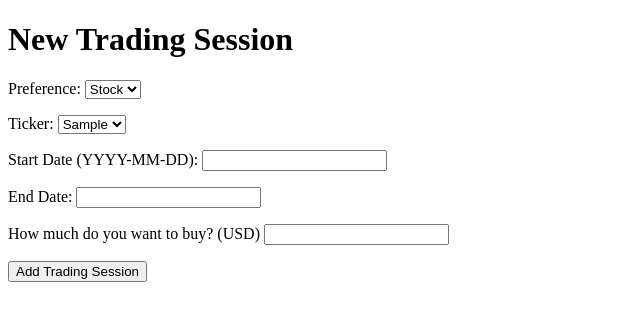
After one commit to yaodan-zhang/trading-system, a Flask app: page /ts/user/1/new_trading_session in a window 1280 px wide. The commit adds this page. Shown: the top 321 px of the page, without its empty margins (0-640 px from the left). Run offline with Flask 3, Linux system fonts and the light colour scheme; tables that the repository leaves empty hold one stand-in row (values such as "Sample post").

Commit message:
Modify: 1. TradingSystem.sql: - UsersTradingSession: underlyingID using VARCHAR(255) instead of 10 - Portfolio: change AssetAllocation to Weight - *Result: removed constraints (YOU CAN ADD BACK)
2. Add files:
- home.html
- portfolio/html
- trading_sessions.html
- new_trading_session.html
- trading_session_result.html
- error.html: used for error messages.

3. app.py:
Implemented the user interactions with database, keeping all records up-to-date after deleting.
*I marked the result calculation part **NEED TO CHANGE** *

4. utils.py:
Change as you need.

```diff
--- a/application/app.py
+++ b/application/app.py
@@ -1,64 +1,30 @@
 from flask import Flask, request, url_for, redirect, render_template
 from utils import process_raw_price, plot_price_with_alphas
 import matplotlib
+import utils
 matplotlib.use('Agg')
 
 # Connect to the Trading System database
 import mysql.connector
 DB_Connection = mysql.connector.connect(
     # Modify the parameters to match your local machine.
-    user = 'teammate',
-    password = 'mpcs53001',
-    host = '127.0.0.1',
+    host="localhost",
+    user="root",
+    password="20001016",
     database="TradingSystem"
     )
 cursorObject = DB_Connection.cursor()
 
 app = Flask(__name__)
+
+@app.route('/')
+def index():
+    return redirect(url_for('home'))
+
 # Trading system home page
 @app.route('/ts/home/')
 def home():
     return render_template('home.html')
-
-# User log in page.
-@app.route('/ts/login', methods=['GET', 'POST'])
-def login():
-    if request.method == 'POST':
-        # Get user email from POST request
-        user_email = request.form['email']
-
-        # Extract user id from database using user email.
-        #  optional: add error handling if user doesn't exist.
-        # TO DO
-        uID = 0
-
-        return redirect(url_for('user',user_id = uID))
-    # show the form before it was submitted
-    return render_template('login.html')
-
-# User's home page after login, displaying all his hitorical trading sessions.
-@app.route('/ts/user/<user_id>')
-def user(user_id):
-    # Extract user's trading sessions by user_id from database and display them.
-    # TO DO: PART - I
-    # The trading_sessions.html page will redirect to another route that displays the result of the trading session.
-    # You need to create a new route for this which accept a variable endpoint i.e.<xx>, with the variable being the primary key of the Result Table.
-    # Then extract result from Result Table using the primary key and render an html template to display the extracted record.
-    # The result record page should contain the following as minimum: (some are not directly from the record so you need to properly define new functions in utils.py to calculate by yourself)
-    # 1. The overal return of the trading session (X% or -X%)
-    # 2. The risk of the trading session (measured by asset price's standard deviation during that trading period)
-    # 3. Sharpe Ratio of the trading session (return divided by std, i.e., step 1 divided by step 2)
-    # 4. A cumulative return graph plotted against the cumulative return graph of a benchmark (usually we use S&P500 index, whose ticker name is "^GSPC")
-    #   Note cumulative return is different from price, it should be calculated based on price.
-    #   The way you want to display an image in html is similar to the alpha page. See more in alpha() below and utils.py so you can do it similarly.
-
-    # TO DO: PART - II
-    # The trading_session.html page should also have a button to accept new trading session created by the user.
-    # The button should direct the user to a new route that is similar to the user sign up page which render an html to accept user inputs for the new session.
-    # After user submits, you should add the record into the database table -  UserTradingSessions
-    # You should also calculated the result of this session and add it to the Result Table.
-    # The asset can be assumed to be an individual asset first (optional: handle a portfolio) with long position (optional: add short position).
-    return render_template('trading_sessions.html', userid = user_id, paras = "ANY PARAMETERS")
 
 # User sign up page.
 @app.route('/ts/signup', methods=['GET', 'POST'])
@@ -72,16 +38,15 @@ def signup():
         preferences = request.form['preferences']
 
         # Check if email already exists in the database and add proper error handling.
-
-        # Debug
-        # print(fname,lname,phone,email,preferences)
-
-        # Set uID to the max uID in the database's Users table increased by 1.
-        # TO DO
-        uID = None
+        cursorObject.execute("SELECT * FROM users WHERE email = %s", (email,))
+        existing_user = cursorObject.fetchone()
+        if existing_user:
+            return "Email already exists. Please use a different email or log in."
 
         # Insert record into Users table
-        # TO DO
+        cursorObject.execute("INSERT INTO users (firstName, lastName, phone, email, preferences) VALUES (%s, %s, %s, %s, %s)",
+                             (fname, lname, phone, email, preferences))
+        DB_Connection.commit()
 
         return redirect(url_for('signup_success'))
     return render_template('signup.html')
@@ -90,6 +55,222 @@ def signup():
 @app.route('/ts/signup_success')
 def signup_success():
     return render_template('signup_success.html')
+
+# User log in page.
+@app.route('/ts/login', methods=['GET', 'POST'])
+def login():
+    if request.method == 'POST':
+        # Get user email from POST request
+        user_email = request.form['email']
+        cursorObject.execute("SELECT * FROM users WHERE email = %s", (user_email,))
+        user = cursorObject.fetchone()
+        #  optional: add error handling if user doesn't exist.
+        if not user:
+            return render_template('error.html', message="Email does not exists. Please sign up for a email.")
+
+        # TO DO
+        uID = user[0]
+
+        return redirect(url_for('user',user_id = uID))
+    # show the form before it was submitted
+    return render_template('login.html')
+
+'''
+    Extract user's trading sessions by user_id from database and display them.
+    TO DO: PART - I
+    The trading_sessions.html page will redirect to another route that displays the result of the trading session.
+    You need to create a new route for this which accept a variable endpoint i.e.<xx>, with the variable being the primary key of the Result Table.
+    Then extract result from Result Table using the primary key and render an html template to display the extracted record.
+    The result record page should contain the following as minimum: (some are not directly from the record so you need to properly define new functions in utils.py to calculate by yourself)
+    1. The overal return of the trading session (X% or -X%)
+    2. The risk of the trading session (measured by asset price's standard deviation during that trading period)
+    3. Sharpe Ratio of the trading session (return divided by std, i.e., step 1 divided by step 2)
+    3. A cumulative return graph plotted against the cumulative return graph of a benchmark (usually we use S&P500 index, whose ticker name is "^GSPC")
+      Note cumulative return is different from price, it should be calculated based on price.
+      The way you want to display an image in html is similar to the alpha page. See more in alpha() below and utils.py so you can do it similarly.
+
+    TO DO: PART - II
+    The trading_session.html page should also have a button to accept new trading session created by the user.
+    The button should direct the user to a new route that is similar to the user sign up page which render an html to accept user inputs for the new session.
+    After user submits, you should add the record into the database table -  UserTradingSessions
+    You should also calculated the result of this session and add it to the Result Table.
+    The asset can be assumed to be an individual asset first (optional: handle a portfolio) with long position (optional: add short position).
+
+'''
+
+# User's home page after login, displaying all his hitorical trading sessions.
+@app.route('/ts/user/<user_id>')
+def user(user_id):
+    cursorObject.execute("SELECT * FROM users WHERE uID = %s", (user_id,))
+    user = cursorObject.fetchone()
+    if user:
+        cursorObject.execute("SELECT * FROM UserTradingSessions WHERE uID = %s", (user[0],))
+        trading_sessions = cursorObject.fetchall()
+        return render_template('trading_sessions.html',
+                                userid = user_id,
+                                user=user,
+                                trading_sessions=trading_sessions,
+                                message=f"Welcome {user[1]} {user[2]}! ")
+    return "User not found."
+
+# Result page
+@app.route('/ts/user/<user_id>/trading_session_result/<session_id>')
+def trading_session_result(session_id,user_id):
+
+    cursorObject.execute("SELECT * FROM Result WHERE sessionID = %s AND uID = %s", (session_id,user_id))
+    result = cursorObject.fetchone()
+    if result:
+
+        return render_template('trading_session_result.html',
+                               result=result,
+                               overall_return=result[2],
+                               risk=result[3],
+                               sharpe_ratio=result[4])
+    return "Trading session result not found."
+
+# New Session page
+@app.route('/ts/user/<user_id>/new_trading_session', methods=['GET', 'POST'])
+def new_trading_session(user_id):
+
+    if request.method == 'POST':
+        # Extract new trading session info
+        preference = request.form['preference'].lower()
+        ticker = request.form['ticker']
+        # use preference and ticker to find the underlying ID
+        # Determine the table and column based on preference
+        if preference == "stock":
+            table = "Stocks"
+            id_column = "sID"
+        elif preference == "etf":
+            table = "ETFs"
+            id_column = "eID"
+        elif preference == "index":
+            table = "Indices"
+            id_column = "iID"
+        else:
+            return "Invalid preference. Please choose 'stock', 'etf', or 'index'."
+
+        # Query the underlying ID based on ticker
+        cursorObject.execute(f"SELECT DISTINCT {id_column} FROM {table} WHERE ticker = %s", (ticker,))
+        underlying = cursorObject.fetchone()
+        if not underlying:
+            return f"No underlying asset found with ticker {ticker} in {preference}."
+
+        underlyingID = f"{table}-{ticker}-{underlying[0]}"
+
+        start_date = request.form['start_date']
+        end_date = request.form['end_date']
+        volume = int(request.form['volume'])
+
+        cursorObject.execute(
+            "INSERT INTO UserTradingSessions (uID, startDay, endDay, volume, underlyingID, positionLS) VALUES (%s, %s,%s,%s,%s,%s)",
+            (user_id, start_date, end_date, volume, underlyingID, 'L')
+        )
+        DB_Connection.commit()
+
+        # UP-TO-DATE Weight
+        # Retrieve all trading sessions for the user
+        cursorObject.execute("SELECT sessionID, volume FROM UserTradingSessions WHERE uID = %s", (user_id,))
+        sessions = cursorObject.fetchall()
+
+        # Calculate the total volume
+        total_volume = sum(session[1] for session in sessions)
+        cursorObject.execute("INSERT INTO Portfolio (uID, sessionID, weight) VALUES (%s,%s,%s)",
+                            (user_id, sessions[-1][0], 0))
+
+        # Update the weight for each session based on the new total volume
+        for session in sessions:
+            session_id = session[0]
+            session_volume = session[1]
+            weight = session_volume / total_volume
+            cursorObject.execute("UPDATE Portfolio SET weight = %s WHERE sessionID = %s", (weight, session_id))
+
+        DB_Connection.commit()
+
+        # Calculate results for the new session
+        cursorObject.execute(f"SELECT * FROM {table} WHERE sID = {underlying[0]} AND day BETWEEN '{start_date}' AND '{end_date}'")
+        result = cursorObject.fetchall()
+
+
+
+
+
+        # =======================NEED CHANGE================================#
+        # Calculate overall return, risk, and Sharpe ratio
+        overall_return = -float(utils.calculate_overall_return(result))
+        risk = float(utils.calculate_risk(result))
+        sharpe_ratio = -round(overall_return / risk, 2) if risk != 0 else 0  # Avoid division by zero
+        cursorObject.execute(
+            "INSERT INTO Result (uID, sessionID, gain, risk, SharpeRatio) VALUES (%s, %s, %s, %s, %s)",
+            (user_id, session_id, overall_return, risk, sharpe_ratio)
+        )
+        DB_Connection.commit()
+
+
+
+
+
+
+
+
+        return redirect(url_for('user', user_id=user_id))
+        # Fetch unique tickers from the database
+
+    stock_tickers = get_unique_tickers('Stocks')
+    index_tickers = get_unique_tickers('Indices')
+    etf_tickers = get_unique_tickers('ETFs')
+
+    return render_template('new_trading_session.html',
+                           user_id=user_id,
+                           stock_tickers=stock_tickers,
+                           index_tickers=index_tickers,
+                           etf_tickers=etf_tickers)
+
+def get_unique_tickers(table_name):
+    query = f"SELECT DISTINCT ticker FROM {table_name}"
+    cursorObject.execute(query)
+
+    # Fetch all unique tickers
+    tickers = [row[0] for row in cursorObject.fetchall()]
+    return tickers
+
+# Delete trading session
+@app.route('/ts/delete_trading_session/<session_id>/<user_id>', methods=['POST'])
+def delete_trading_session(session_id, user_id):
+    # Delete the trading session
+    delete_id = session_id
+    cursorObject.execute("DELETE FROM portfolio WHERE sessionID = %s", (delete_id,))
+    cursorObject.execute("DELETE FROM Result WHERE sessionID = %s", (delete_id,))
+    cursorObject.execute("DELETE FROM usertradingsessions WHERE sessionID = %s", (delete_id,))
+    DB_Connection.commit()
+
+    # Retrieve all trading sessions for the user
+    cursorObject.execute("SELECT sessionID, volume FROM UserTradingSessions WHERE uID = %s", (user_id,))
+    sessions = cursorObject.fetchall()
+
+    # Calculate the total volume
+    total_volume = sum(session[1] for session in sessions)
+
+    # Update the weight for each session based on the new total volume
+    for session in sessions:
+        session_id = session[0]
+        session_volume = session[1]
+        weight = session_volume / total_volume if total_volume > 0 else 0
+        cursorObject.execute("UPDATE Portfolio SET weight = %s WHERE sessionID = %s", (weight, session_id))
+
+    DB_Connection.commit()
+
+    return redirect(url_for('user', user_id=user_id))
+
+# Portforlio Page
+@app.route('/portfolio/<int:user_id>')
+def portfolio(user_id):
+    cursorObject.execute('SELECT * FROM Users WHERE uID = %s', (user_id,))
+    user = cursorObject.fetchone()
+    cursorObject.execute('SELECT sessionID, weight FROM Portfolio WHERE uID = %s', (user_id,))
+    portfolio = cursorObject.fetchall()
+    return render_template('portfolio.html', user=user, user_id=user_id, portfolio=portfolio)
+
 
 # Assets' home page.
 @app.route('/ts/asset')
--- /dev/null
+++ b/application/templates/new_trading_session.html
@@ -0,0 +1,73 @@
+<!DOCTYPE html>
+<html>
+<head>
+    <title>New Trading Session</title>
+    <script>
+        document.addEventListener("DOMContentLoaded", function() {
+            var stockTickers = JSON.parse('{{ stock_tickers | tojson | safe }}');
+            var indexTickers = JSON.parse('{{ index_tickers | tojson | safe }}');
+            var etfTickers = JSON.parse('{{ etf_tickers | tojson | safe }}');
+
+            function updateTickers() {
+                var preference = document.getElementById('preference').value;
+                var tickerSelect = document.getElementById('ticker');
+                var tickers;
+
+                if (preference == 'stock') {
+                    tickers = stockTickers;
+                } else if (preference == 'index') {
+                    tickers = indexTickers;
+                } else if (preference == 'etf') {
+                    tickers = etfTickers;
+                }
+
+                // Clear current options
+                tickerSelect.innerHTML = '';
+                // Add new options
+                tickers.forEach(function(ticker) {
+                    var option = document.createElement('option');
+                    option.value = ticker;
+                    option.text = ticker;
+                    tickerSelect.appendChild(option);
+                });
+            }
+
+            // Initialize tickers on page load
+            updateTickers();
+            // Attach the event listener to the preference select element
+            document.getElementById('preference').addEventListener('change', updateTickers);
+        });
+
+        function validateForm() {
+            var volume = document.forms["tradingForm"]["volume"].value;
+            if (isNaN(volume) || !Number.isInteger(Number(volume))) {
+                alert("Volume must be an integer");
+                return false;
+            }
+            return true;
+        }
+        </script>
+
+</head>
+<body>
+    <h1>New Trading Session</h1>
+    <form name="tradingForm" action="{{ url_for('new_trading_session', user_id=user_id) }}" method="post" onsubmit="return validateForm()">
+        <p>Preference:
+            <select id="preference" name="preference" onchange="updateTickers()">
+                <option value="stock">Stock</option>
+                <option value="index">Index</option>
+                <option value="etf">ETF</option>
+            </select>
+        </p>
+        <p>Ticker:
+            <select id="ticker" name="ticker">
+                <!-- Options will be populated by JavaScript -->
+            </select>
+        </p>
+        <p>Start Date (YYYY-MM-DD): <input type="text" name="start_date"></p>
+        <p>End Date: <input type="text" name="end_date"></p>
+        <p>How much do you want to buy? (USD) <input type="text" name="volume"> </p>
+        <p><button type="submit">Add Trading Session</button></p>
+    </form>
+</body>
+</html>
```
Also changed, not shown: application/templates/error.html (added, +10 -0 lines), application/templates/home.html (+22 -2 lines), application/templates/portfolio.html (added, +81 -0 lines), application/templates/trading_session_result.html (added, +15 -0 lines), application/templates/trading_sessions.html (+102 -2 lines), application/utils.py (+55 -3 lines), database/TradingSystem.sql (+8 -8 lines).
